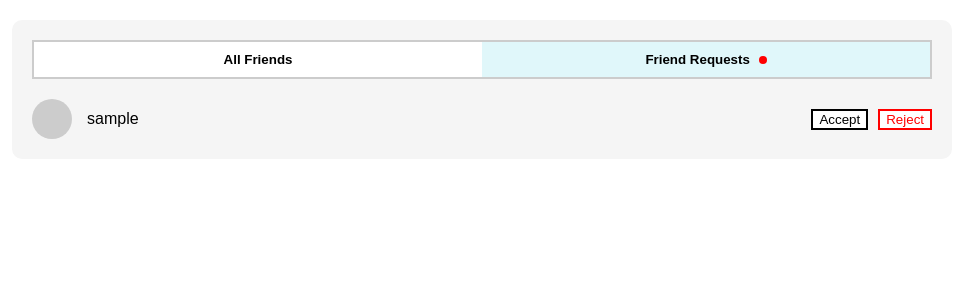
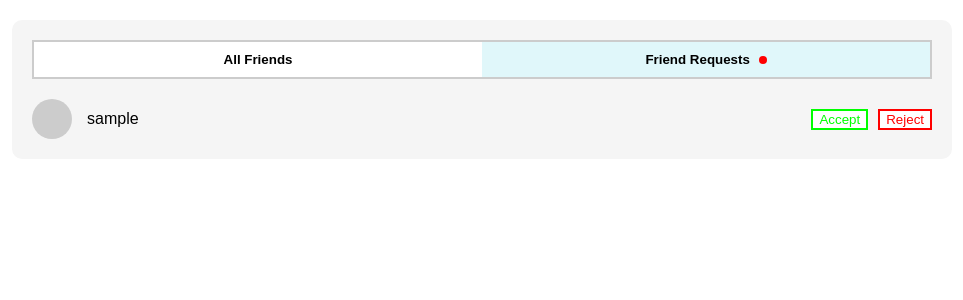
Before and after one commit to JimmygamerIV/AgileWebDev, a Flask app: template templates/Friends.html in a window 1280 px wide, after a click on "Friend Requests". Shown: the part 53-353 px from the top of the page, without its empty margins (158-1121 px from the left). Run offline with Flask 3, Linux system fonts and the light colour scheme; the template is opened without the code that fills it: most values are stand-ins (such as "Sample title", 1, 10 or a date in 2020).

Commit message:
Changed some colors on the friends page and the friends page is accessable from the main page

```diff
--- a/static/Friends.css
+++ b/static/Friends.css
@@ -150,7 +150,8 @@ body {
 
 .accept {
   background: white;
-  border: 2px solid black;
+  border: 2px solid rgb(0, 255, 0);
+  color: rgb(0, 255, 0);
   cursor: pointer;
 }
 
```
Also changed, not shown: templates/index.html (+5 -2 lines).
